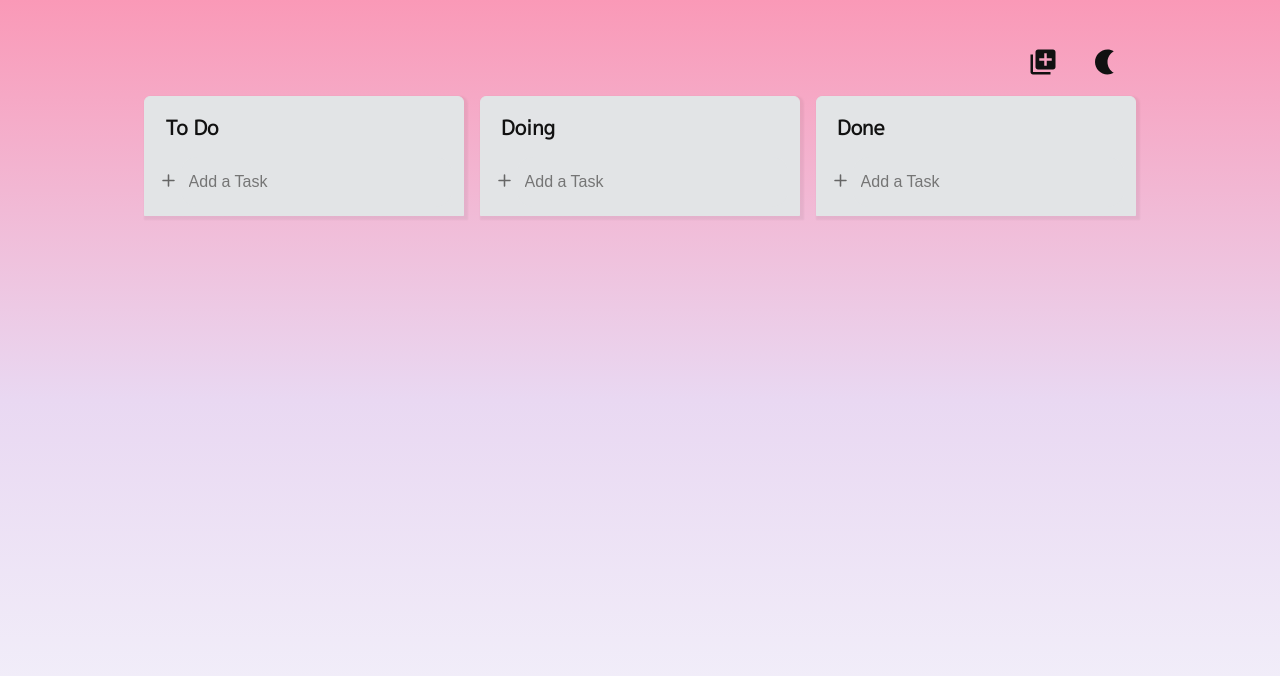
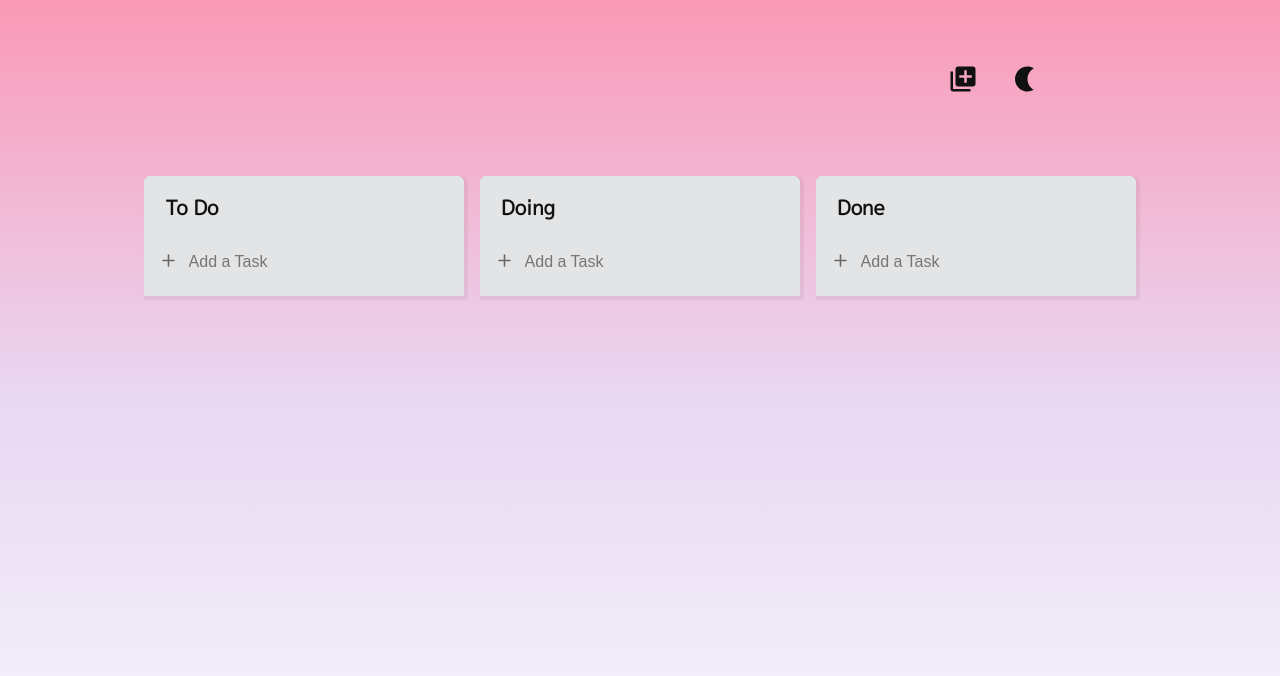
Before and after one commit to HyonHyonKOR/react-masterclass, a React (Create React App) app: page / in a window 1280 px wide. Shown: the top 676 px of the page. Built offline with nearby package versions, Linux system fonts and the light colour scheme.

Commit message:
style:fix header

```diff
--- a/src/App.tsx
+++ b/src/App.tsx
@@ -10,7 +10,7 @@ const Wrapper = styled.div`
   display: flex;
   justify-content: center;
   padding: 1rem;
-  min-height: 90vh;
+  min-height: 80vh;
 `;
 
 const Boards = styled.div`
--- a/src/components/Header.tsx
+++ b/src/components/Header.tsx
@@ -5,6 +5,7 @@ import { themeAtom } from "../atoms";
 
 export default function Header() {
   const [mode, setMode] = useAtom(themeAtom);
+
   const changeMode = () => {
     setMode((prev) => {
       const newMode = { ...prev, isLight: !prev.isLight };
@@ -16,10 +17,10 @@ export default function Header() {
   const Header = styled.header`
     display: flex;
     justify-content: flex-end;
-    align-items: flex-end;
+    align-items: center;
     gap: 2rem;
-    margin: 0 10rem;
-    height: 10vh;
+    margin: 0 15rem;
+    height: 20vh;
 
     @media (max-width: 704px) {
       justify-content: center;
```
